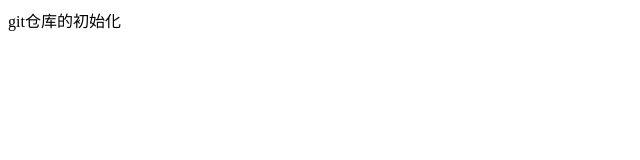
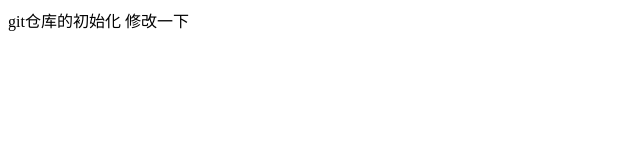
Before and after one commit to Archer-SQ/project_01, a plain HTML site: page index.html in a window 1280 px wide. Shown: the full height of the page, 0-640 px from the left. Drawn offline with Linux system fonts and the light colour scheme.

Commit message:
在index.html中加了一行字

```diff
--- a/index.html
+++ b/index.html
@@ -9,7 +9,7 @@
 </head>
 
 <body>
-    git仓库的初始化
+    git仓库的初始化 修改一下
 </body>
 
 </html>
```
